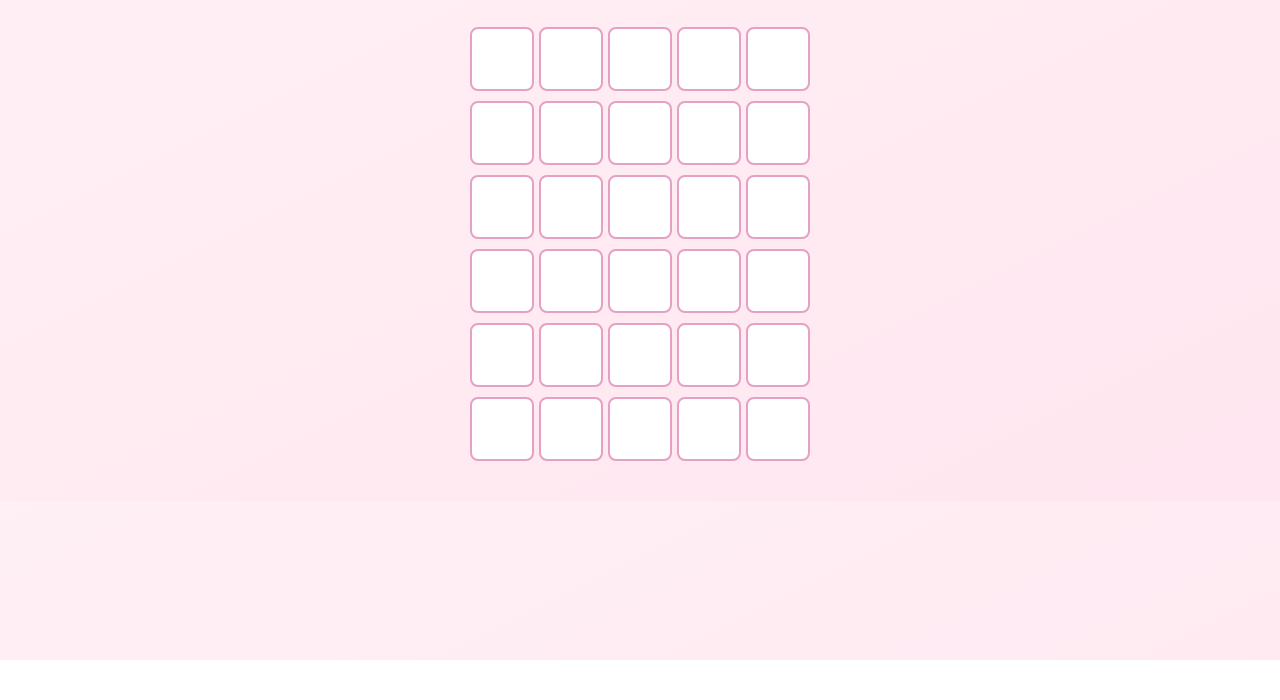
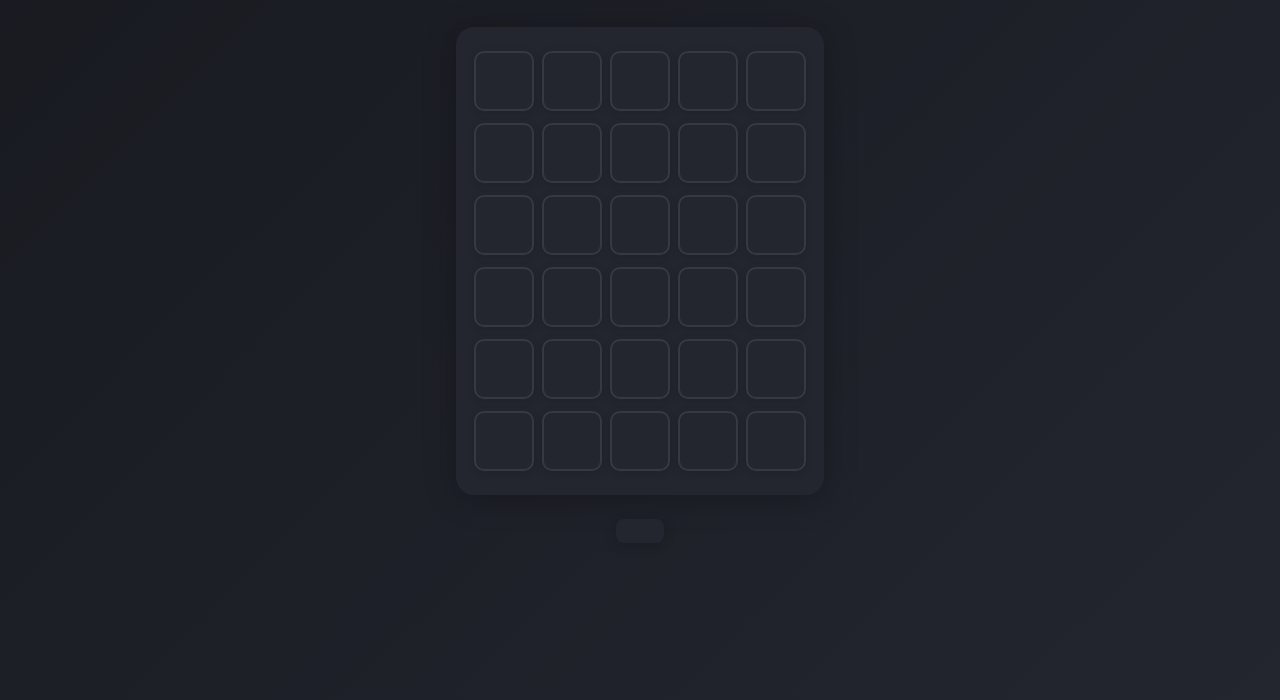
Before and after one commit to haumy143/wordle143, a plain HTML site: page index.html in a window 1280 px wide. Shown: the part 140-840 px from the top of the page. Before the commit the page ends 800 px from the top, so only its background shows below. Drawn offline with Linux system fonts and the light colour scheme.

Commit message:
changed design

```diff
--- a/index.html
+++ b/index.html
@@ -7,7 +7,7 @@
   <link rel="stylesheet" href="style.css" />
 </head>
 <body>
-  <h1>🎀 KittenChat 🎀</h1>
+  <h1>🎀 Wördel 🎀</h1>
   <p>Errate das Wort in 6 Versuchen.</p>
   <div id="game-board"></div>
   <p id="message"></p>
--- a/script.js
+++ b/script.js
@@ -1,4 +1,4 @@
-const WORD = "APPLE";
+const WORD = "POLEG";
 let currentRow = 0;
 let currentGuess = "";
 let gameOver = false;
@@ -82,7 +82,7 @@ function checkGuess() {
       showMessage("🎉 Gewonnen!");
       gameOver = true;
     } else if (currentRow === 5) {
-      showMessage("Das Wort war: " + WORD);
+      showMessage(" 😢 Verloren!");
       gameOver = true;
     }
     currentGuess = "";
--- a/style.css
+++ b/style.css
@@ -1,8 +1,20 @@
 @import url('https://fonts.googleapis.com/css2?family=Inter:wght@400;600&display=swap');
+:root {
+  --background: #181a20;
+  --surface: #23262f;
+  --primary: #7f5af0;
+  --accent: #2cb67d;
+  --warning: #ffb86b;
+  --error: #ff5c57;
+  --text-main: #f4f4f4;
+  --text-muted: #a1a1aa;
+  --tile-border: #353945;
+  --tile-radius: 10px;
+}
 
 body {
-  background: linear-gradient(to bottom right, #fff0f5, #ffe6f0);
-  color: #4b4b4b;
+  background: linear-gradient(135deg, #181a20 0%, #23262f 100%);
+  color: var(--text-main);
   font-family: 'Inter', sans-serif;
   margin: 0;
   padding: 0;
@@ -10,65 +22,73 @@ body {
   flex-direction: column;
   align-items: center;
   padding-top: 40px;
+  min-height: 100vh;
 }
 
 h1 {
   font-size: 2.2rem;
   margin-bottom: 10px;
-  color: #d63384;
+  color: var(--primary);
+  letter-spacing: 2px;
+  font-weight: 700;
 }
 
 p {
   margin: 0 0 20px;
   font-size: 1rem;
-  color: #8a4d76;
+  color: var(--text-muted);
 }
 
 #game-board {
   display: grid;
   grid-template-rows: repeat(6, 1fr);
-  gap: 10px;
+  gap: 12px;
   margin-top: 10px;
+  background: var(--surface);
+  padding: 24px 18px;
+  border-radius: 18px;
+  box-shadow: 0 4px 32px 0 #00000040;
 }
 
 .row {
   display: grid;
   grid-template-columns: repeat(5, 1fr);
-  gap: 5px;
+  gap: 8px;
 }
 
 .tile {
-  width: 60px;
-  height: 60px;
-  border: 2px solid #e5a1c4;
+  width: 56px;
+  height: 56px;
+  border: 2px solid var(--tile-border);
   display: flex;
   align-items: center;
   justify-content: center;
   font-size: 2rem;
   text-transform: uppercase;
-  background-color: #fff;
-  color: #d63384;
+  background-color: var(--surface);
+  color: var(--text-main);
   font-weight: 600;
-  border-radius: 8px;
-  transition: transform 0.3s ease, background-color 0.3s ease;
+  border-radius: var(--tile-radius);
+  transition: transform 0.3s, background-color 0.3s, border-color 0.3s, color 0.3s;
+  box-shadow: 0 2px 8px 0 #00000020;
 }
 
 .correct {
-  background-color: #90ee90; /* sanftes grün */
-  border-color: #90ee90;
-  color: #333;
+  background-color: var(--accent);
+  border-color: var(--accent);
+  color: #181a20;
 }
 
 .present {
-  background-color: #ffcc80; /* warmes orange */
-  border-color: #ffcc80;
-  color: #333;
+  background-color: var(--warning);
+  border-color: var(--warning);
+  color: #181a20;
 }
 
 .absent {
-  background-color: #d3d3d3; /* hellgrau */
-  border-color: #d3d3d3;
-  color: #777;
+  background-color: #353945;
+  border-color: #353945;
+  color: var(--text-muted);
 }
 
 .flip {
@@ -82,8 +102,12 @@ p {
 }
 
 #message {
-  margin-top: 20px;
-  font-size: 1.1rem;
+  margin-top: 24px;
+  font-size: 1.15rem;
   font-weight: 600;
-  color: #c2185b;
+  color: var(--primary);
+  background: #23262f;
+  padding: 12px 24px;
+  border-radius: 8px;
+  box-shadow: 0 2px 12px 0 #00000030;
 }
```
